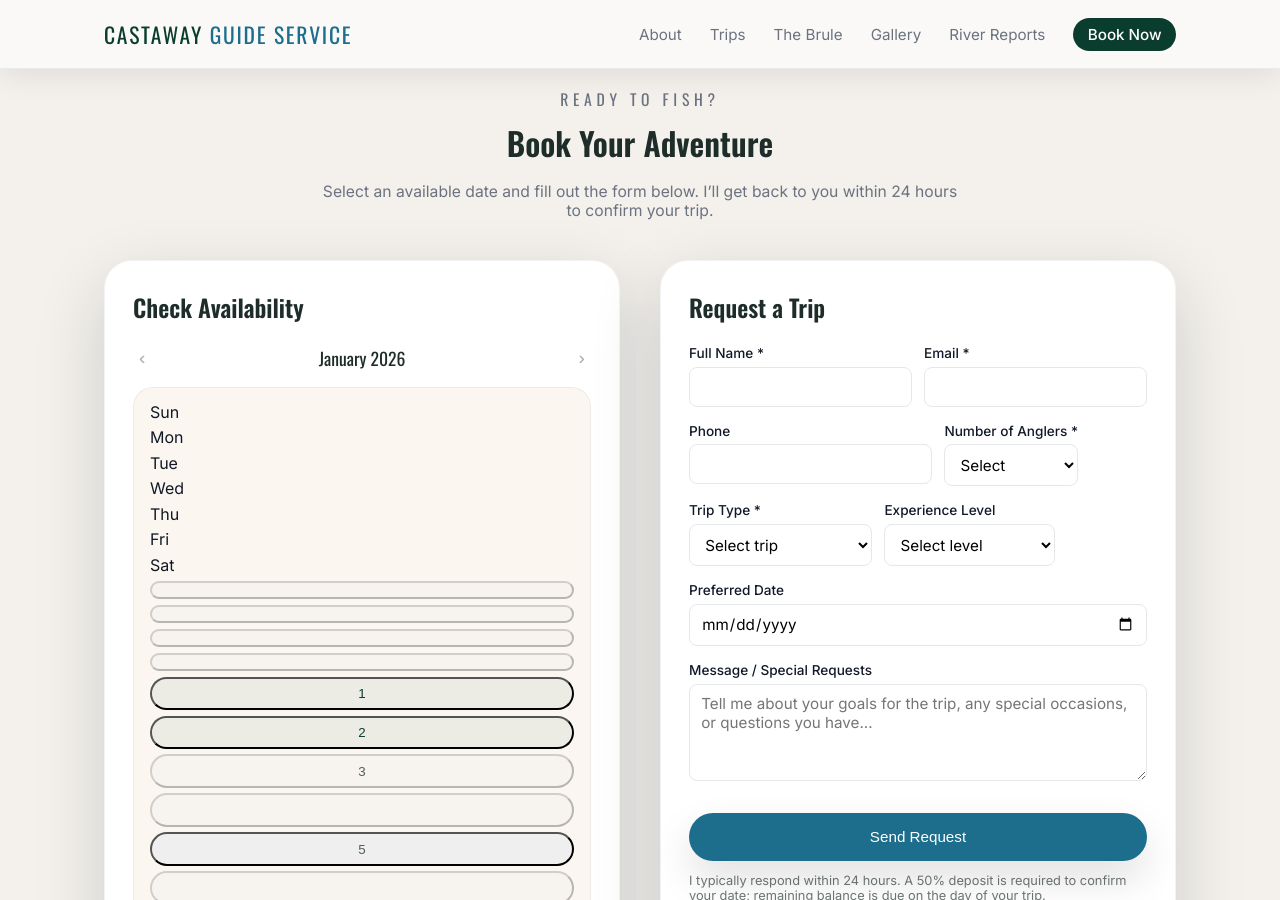
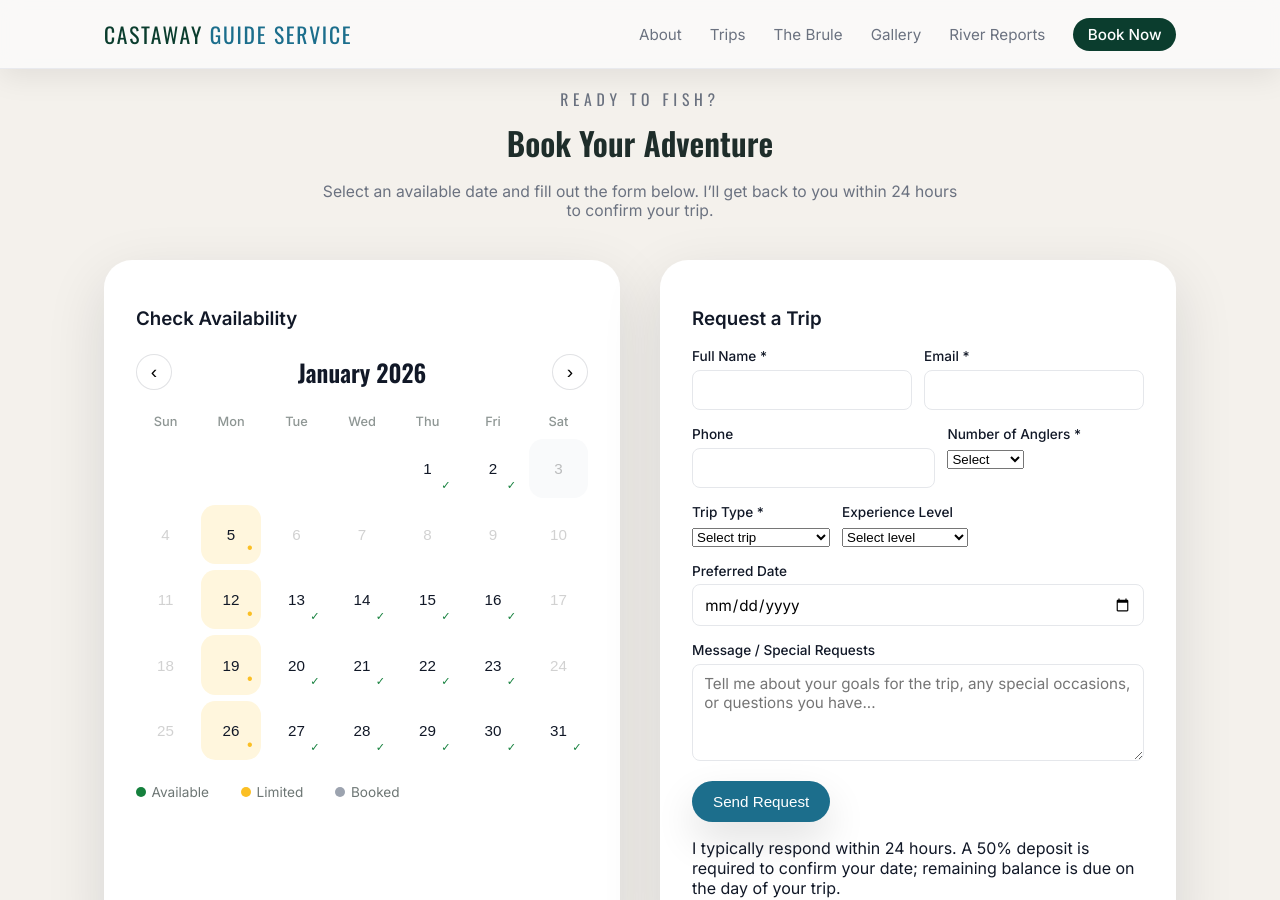
Before and after one commit to adamholden7/CastAwayGuideService, a Jekyll site: the page built from index.md, in a window 1280 px wide and 900 px high, scrolled down 3053 px. Built offline with Jekyll 4.4.1, drawn with Linux system fonts in a browser that asks for light colours.

Commit message:
Update styles.css

```diff
--- a/assets/css/styles.css
+++ b/assets/css/styles.css
@@ -1202,161 +1202,177 @@ a {
   background: #f4f1ec;
 }
 
+/* Booking layout */
 .booking-grid {
   display: grid;
-  grid-template-columns: repeat(2, minmax(0, 1fr));
+  grid-template-columns: minmax(0, 1.1fr) minmax(0, 1.1fr);
   gap: 2.5rem;
-  align-items: stretch;
 }
 
 .booking-card {
   background: #ffffff;
   border-radius: 1.75rem;
-  padding: 1.75rem 1.75rem 1.9rem;
-  box-shadow: 0 24px 70px rgba(15, 23, 42, 0.16);
-  border: 1px solid rgba(15, 23, 42, 0.05);
-  display: flex;
-  flex-direction: column;
+  padding: 1.75rem 2rem 2rem;
+  box-shadow: 0 20px 60px rgba(15, 23, 42, 0.12);
 }
 
-.booking-card-title {
-  font-family: "Oswald", system-ui, sans-serif;
-  font-size: 1.5rem;
-  margin: 0 0 1.25rem;
-  color: #1e2d2a;
+/* Calendar wrapper fills full width of card */
+.booking-calendar-wrapper {
+  margin-top: 1.5rem;
 }
 
-/* calendar */
-
+/* Header */
 .booking-calendar-header {
   display: flex;
   align-items: center;
   justify-content: space-between;
-  margin-bottom: 1rem;
+  margin-bottom: 1.5rem;
 }
 
 .calendar-month {
   font-family: "Oswald", system-ui, sans-serif;
-  font-size: 1.1rem;
-  color: #1e2d2a;
+  font-size: 1.5rem;
+  font-weight: 600;
 }
 
 .calendar-nav {
-  border: none;
-  background: transparent;
-  cursor: default;           /* static for now */
+  width: 2.25rem;
+  height: 2.25rem;
+  border-radius: 999px;
+  border: 1px solid rgba(15, 23, 42, 0.12);
+  background: #ffffff;
+  cursor: pointer;
+  display: inline-flex;
+  align-items: center;
+  justify-content: center;
   font-size: 1.2rem;
-  color: rgba(30, 45, 42, 0.4);
+  transition: background 0.15s ease, border-color 0.15s ease, transform 0.15s ease;
 }
 
-.booking-calendar {
-  border-radius: 1.25rem;
-  border: 1px solid rgba(15, 23, 42, 0.05);
-  background: #fbf7f0;
-  padding: 0.85rem 1rem 1rem;
-  display: flex;
-  flex-direction: column;
-  gap: 0.35rem;
+.calendar-nav:hover {
+  background: #f3f4f6;
+  border-color: rgba(15, 23, 42, 0.2);
+  transform: translateY(-1px);
 }
 
-.calendar-row {
+/* Calendar grid: 7 columns, spans full card width */
+.booking-calendar {
   display: grid;
   grid-template-columns: repeat(7, minmax(0, 1fr));
-  gap: 0.35rem;
-  font-size: 0.8rem;
+  gap: 0.4rem;
+  width: 100%;
 }
 
-.calendar-weekdays span {
-  font-weight: 600;
-  color: rgba(30, 45, 42, 0.6);
+/* Weekday labels */
+.calendar-weekday {
+  font-size: 0.8rem;
+  font-weight: 500;
   text-align: center;
+  color: rgba(30, 45, 42, 0.5);
+  padding-bottom: 0.25rem;
 }
 
+/* Day cells */
 .calendar-day {
-  text-align: center;
-  padding: 0.45rem 0;
-  border-radius: 999px;
-  color: rgba(30, 45, 42, 0.75);
+  border: none;
+  background: #ffffff;
+  border-radius: 0.9rem;
+  min-height: 3rem;
+  aspect-ratio: 1 / 1;
+  font-size: 0.95rem;
+  cursor: pointer;
+  display: flex;
+  align-items: center;
+  justify-content: center;
+  position: relative;
+  transition: background 0.15s ease, color 0.15s ease, box-shadow 0.15s ease, transform 0.15s ease;
+  color: #111827;
+}
+
+.calendar-day.is-empty {
+  cursor: default;
+  background: transparent;
+  box-shadow: none;
 }
 
 .calendar-day.is-muted {
-  color: transparent; /* blank cell */
+  color: rgba(0, 0, 0, 0.18);
+  cursor: default;
 }
 
-.calendar-day.is-unavailable {
-  color: rgba(30, 45, 42, 0.3);
+.calendar-day.is-booked {
+  color: rgba(0, 0, 0, 0.25);
+  background: #f9fafb;
+  cursor: not-allowed;
 }
 
-.calendar-day.is-available {
-  color: #0b3d2e;
-  background: rgba(11, 61, 46, 0.06);
+.calendar-day.is-available:hover,
+.calendar-day.is-limited:hover {
+  transform: translateY(-1px);
+  box-shadow: 0 10px 30px rgba(15, 23, 42, 0.14);
 }
 
-.calendar-day.is-selected {
-  background: #0b3d2e;
-  color: #ffffff;
-  font-weight: 600;
+/* Available state */
+.calendar-day.is-available::after {
+  content: "✓";
+  position: absolute;
+  bottom: 0.4rem;
+  right: 0.4rem;
+  font-size: 0.7rem;
+  color: #15803d; /* green */
 }
 
+/* Limited state (yellow background like mock) */
+.calendar-day.is-limited {
+  background: #fff6dd;
+}
+
+.calendar-day.is-limited::after {
+  content: "•";
+  position: absolute;
+  bottom: 0.4rem;
+  right: 0.5rem;
+  font-size: 1rem;
+  color: #fbbf24;
+}
+
+/* Selected */
+.calendar-day.is-selected {
+  outline: 2px solid #1f4f43;
+  outline-offset: 1px;
+}
+
+/* Legend */
 .calendar-legend {
   display: flex;
-  justify-content: flex-start;
-  gap: 1.75rem;
-  margin-top: 0.9rem;
-  font-size: 0.8rem;
-  color: rgba(30, 45, 42, 0.6);
+  gap: 2rem;
+  font-size: 0.85rem;
+  color: rgba(30, 45, 42, 0.65);
+  margin-top: 1.5rem;
 }
 
 .legend-dot {
-  display: inline-block;
   width: 10px;
   height: 10px;
   border-radius: 999px;
-  margin-right: 0.4rem;
+  display: inline-block;
+  margin-right: 0.35rem;
 }
 
 .legend-dot.is-available {
-  background: #0b3d2e;
+  background: #15803d;
 }
 
-.legend-dot.is-unavailable {
-  background: rgba(30, 45, 42, 0.3);
+.legend-dot.is-limited {
+  background: #fbbf24;
 }
 
-/* form */
-
-.booking-form select {
-  width: 100%;
-  padding: 0.6rem 0.7rem;
-  border-radius: 0.5rem;
-  border: 1px solid var(--border-subtle);
-  font-family: inherit;
-  font-size: 0.95rem;
-  background: #ffffff;
+.legend-dot.is-booked {
+  background: #9ca3af;
 }
 
-.booking-form select:focus {
-  border-color: var(--accent);
-  box-shadow: 0 0 0 1px rgba(28, 110, 140, 0.2);
-  background: #f9fafb;
-}
-
-.booking-submit {
-  width: 100%;
-  margin-top: 0.75rem;
-  padding: 0.9rem 1.25rem;
-  border-radius: 999px;
-}
-
-.booking-note {
-  margin-top: 0.75rem;
-  font-size: 0.8rem;
-  color: rgba(30, 45, 42, 0.65);
-}
-
-/* responsive */
-
-@media (max-width: 900px) {
+/* Responsive booking layout */
+@media (max-width: 960px) {
   .booking-grid {
     grid-template-columns: 1fr;
   }
```
